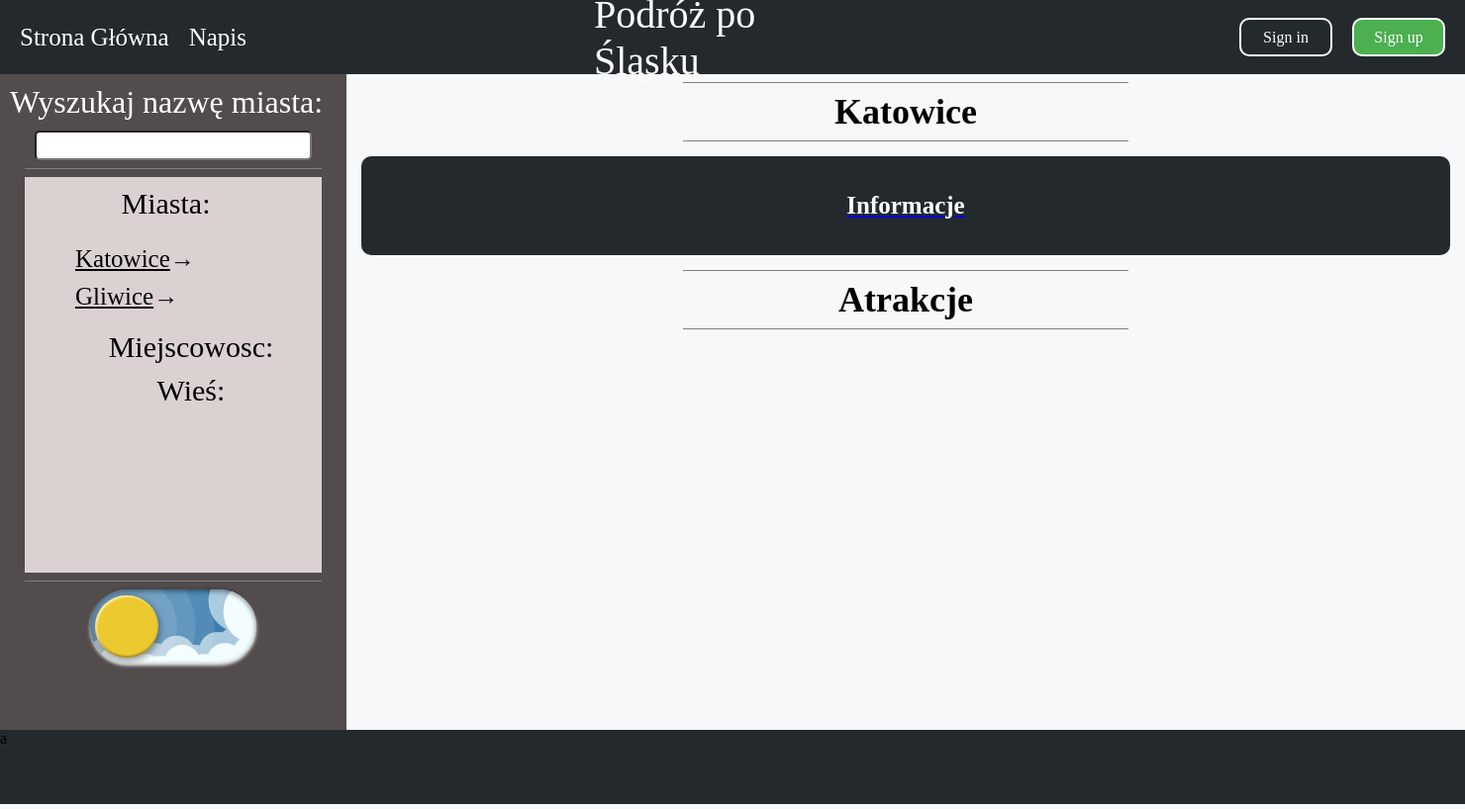
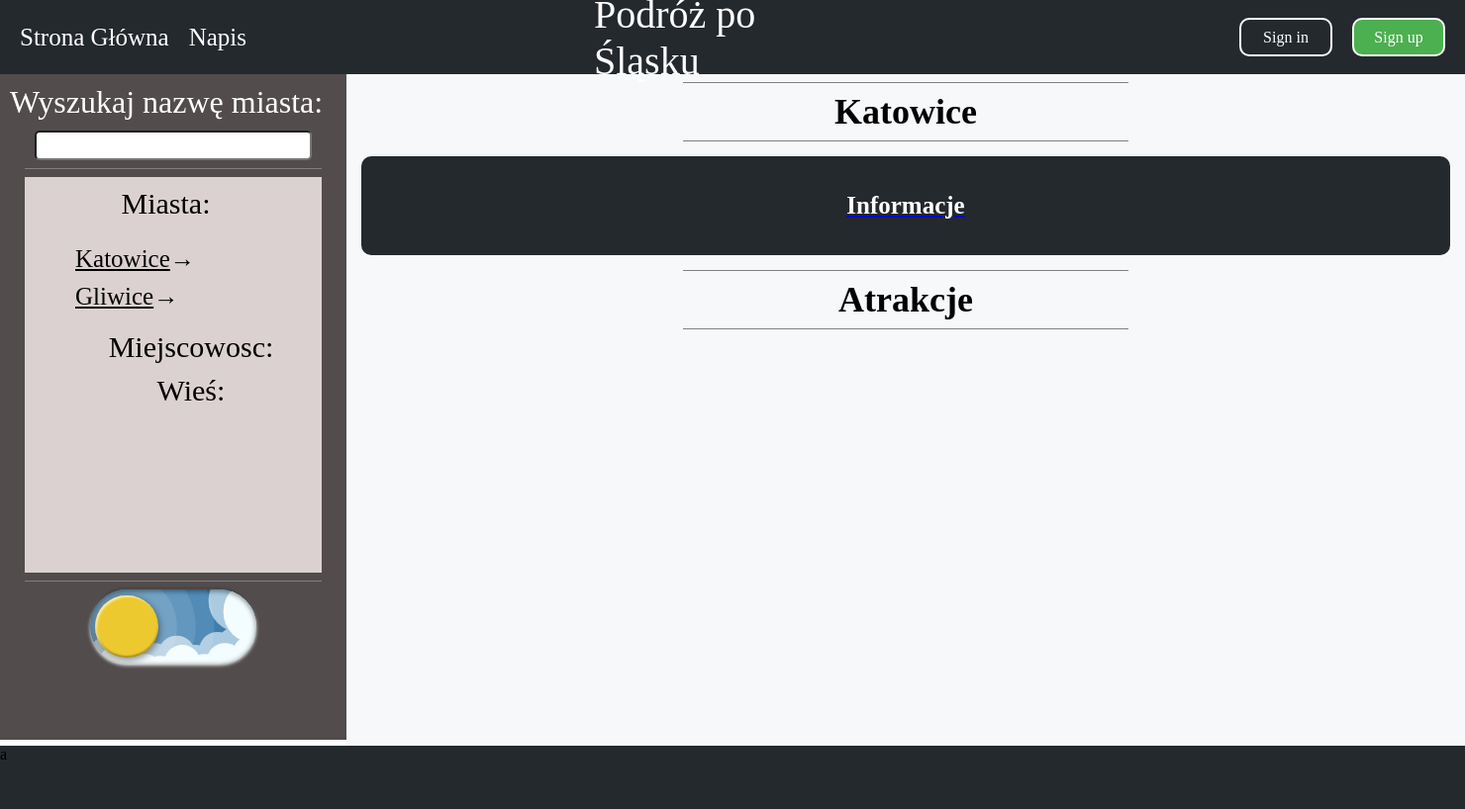
Before and after one commit to Projects-Makers/final_site, a PHP site: page /index.php?strona=podstrona-miasta&id=43 in a window 1480 px wide. Shown: the whole page at 99% size. Run offline with PHP 8.4, Linux system fonts and the light colour scheme; data comes from the database, SQL or seed files in the repository; some libraries are stand-ins or nearby versions.

Commit message:
dsf
dsadasdsa

```diff
--- a/php/informacje.php
+++ b/php/informacje.php
@@ -1,6 +1,7 @@
 <div class="section1">
 <p>
 <?php
+require("../config.php");
     $wynik = mysqli_query($conn,"SELECT * FROM  miasta where id='$nr'");
     $wiersz = mysqli_fetch_array($wynik);
     echo '<b>' . $wiersz["opis_miasto"] . '</b>';
--- a/style/footer.css
+++ b/style/footer.css
@@ -2,5 +2,5 @@
     background-color: #24292e;
     display: flex;
     flex-grow: 1;
-    height: 9.3vh;
+    height: 8vh;
 }
--- a/style/section.css
+++ b/style/section.css
@@ -6,6 +6,16 @@
 
 .czcionka {
     font-size: 36px;
+}
+
+
+.section {
+    background: #f6f8fa;
+    display: flex;
+    height: 83.9vh; /* Pełna wysokość widoku */
+    margin: auto;    /* Usuń marginesy */
+    padding: auto;   /* Usuń padding */
+    text-align: center;
 }
 
 .info1 {
--- a/style/sidebar.css
+++ b/style/sidebar.css
@@ -1,7 +1,7 @@
 aside{
     background-color: rgb(82, 76, 76);
     width: 350px;
-    height: 82.9vh;
+    height: 84.137vh;
     float: left;
 }
 
--- a/style/strona.css
+++ b/style/strona.css
@@ -7,7 +7,7 @@
 .section1 {
     background: #f6f8fa;
     display: flex;
-    height: 82.9vh; /* Pełna wysokość widoku */
+    height: 84.9vh; /* Pełna wysokość widoku */
     margin: auto;    /* Usuń marginesy */
     padding: auto;   /* Usuń padding */
     text-align: center;
```
